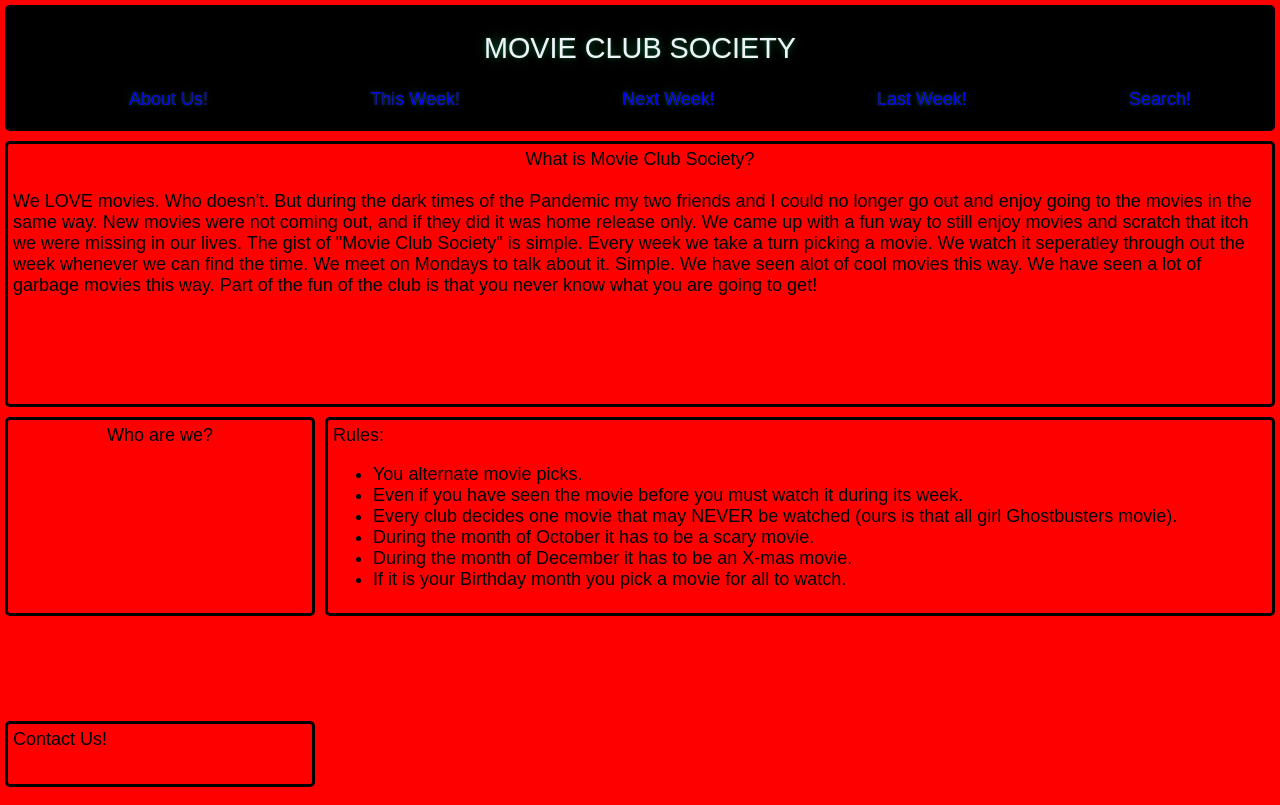
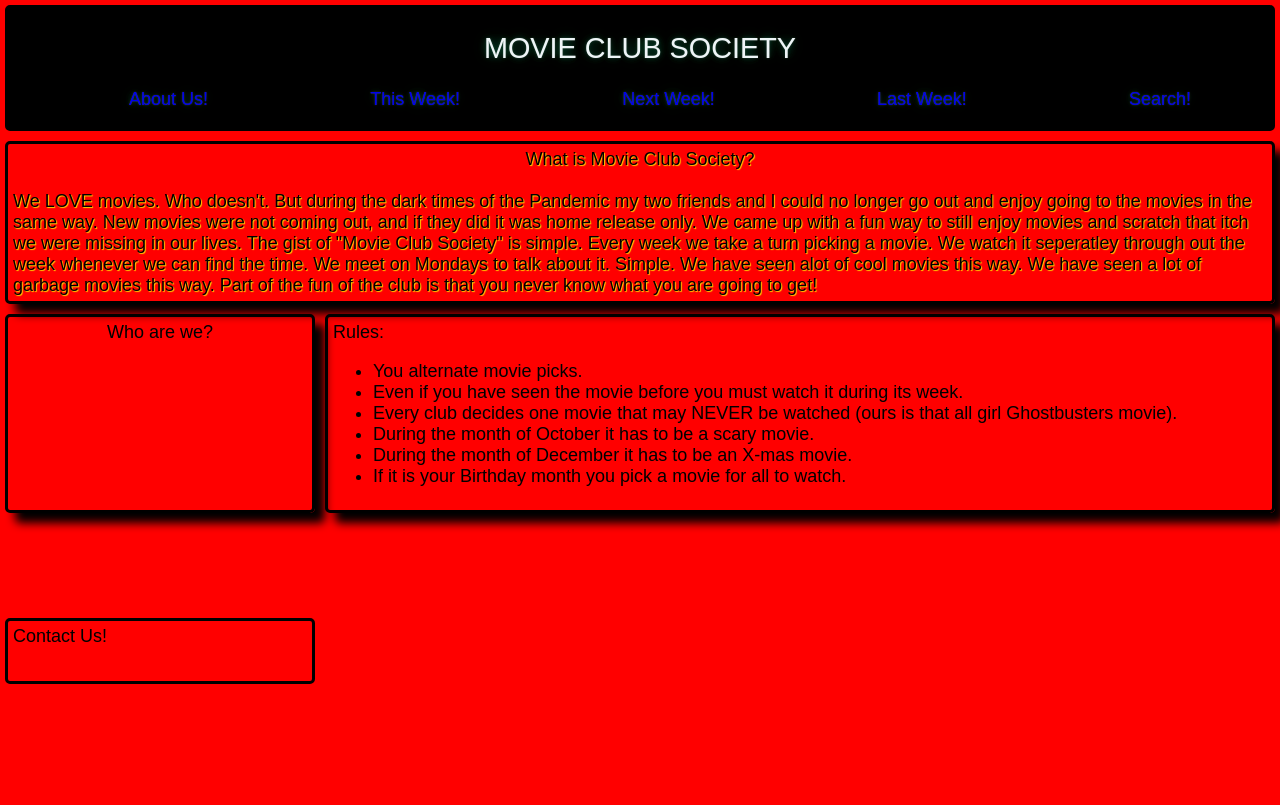
Before and after one commit to gymbundye/movieclub, a React (Create React App) app: page /AboutUs in a window 1280 px wide. Built offline with nearby package versions, Linux system fonts and the light colour scheme.

Commit message:
progress

```diff
--- a/src/App.css
+++ b/src/App.css
@@ -82,6 +82,7 @@ h1, h2 {
   margin-top: 100px;
 
 
+
 }
 .about{
   margin: 5px;
@@ -89,6 +90,8 @@ h1, h2 {
   border: solid;
   border-radius: 5px;
   grid-area: about;
+  box-shadow: 10px 10px 10px;
+  text-shadow: gold 1px 1px 1px;
 }
 body{
   background-color: red;
@@ -99,6 +102,7 @@ body{
   border: solid;
   border-radius: 5px;
   grid-area: who;
+  box-shadow: 10px 10px 10px;
 }
 .rules{
   margin: 5px;
@@ -106,6 +110,7 @@ body{
   border: solid;
   border-radius: 5px;
   grid-area: rules;
+  box-shadow: 10px 10px 10px;
 }
 .AboutUs{
   display: grid;
@@ -119,6 +124,6 @@ body{
                        "who rules rules rules"
   ;
   grid-template-columns: 25% 1fr 1fr ;
-  grid-template-rows: 50%  1fr;
+  grid-template-rows:  10% 10fr;
 
 }
```
